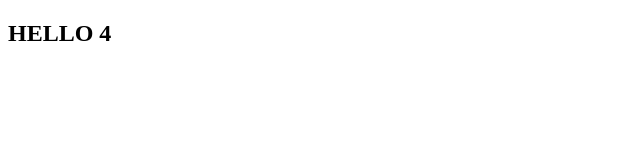
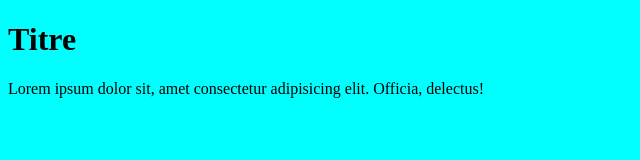
Before and after one commit to mahefasolofo/exo1, a plain HTML site: page index.html in a window 1280 px wide. Shown: the whole page, without its empty margins (0-640 px from the left). Drawn offline with Linux system fonts and the light colour scheme.

Commit message:
design en place

```diff
--- a/index.html
+++ b/index.html
@@ -1,7 +1,13 @@
 <!DOCTYPE html>
 <html>
+	<head>
+		<title>Exercice css</title>
+		<meta charset="utf-8"/>
+		<link rel="stylesheet" href="style.css"/>
+	</head>
 
-<body>
-    <h2>HELLO 4</h2>
-</body>
+    <body>
+        <h1>Titre</h1>
+        <p>Lorem ipsum dolor sit, amet consectetur adipisicing elit. Officia, delectus!</p>
+    </body>
 </html>
--- /dev/null
+++ b/style.css
@@ -0,0 +1,3 @@
+body{
+    background-color: aqua;
+}
```
